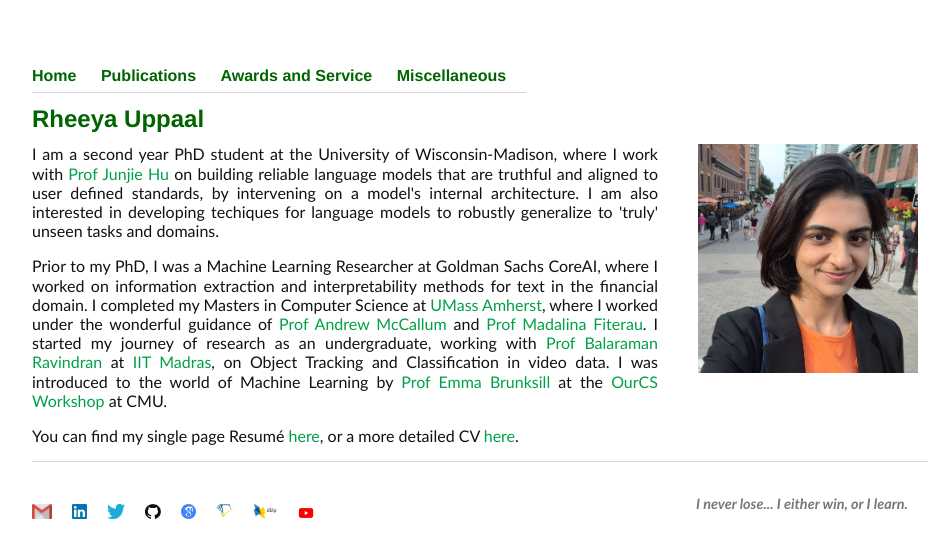
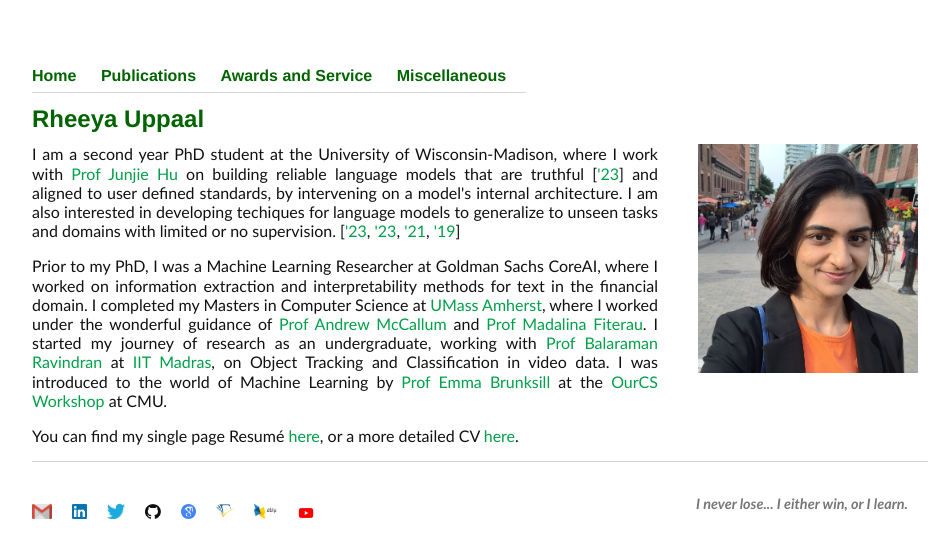
Before and after one commit to Uppaal/Uppaal.github.io, a Jekyll site: the page built from index.html, in a window 1280 px wide. Shown: the top 558 px of the page, without its empty margins (160-1109 px from the left). Built offline with Jekyll 4.4.1, drawn with Linux system fonts in a browser that asks for light colours.

Commit message:
Update index.html

```diff
--- a/index.html
+++ b/index.html
@@ -20,7 +20,7 @@ title: Rheeya Uppaal
 	<img src="images/R3.jpeg" alt="picture" class="inline" width="220"
 		 style="float:right; padding-top:0; padding-bottom: 10px; padding-left: 40px; padding-right: 10px">
 
-	<p>I am a second year PhD student at the University of Wisconsin-Madison, where I work with <a href="https://junjiehu.github.io/">Prof Junjie Hu</a> on building reliable language models that are truthful and aligned to user defined standards, by intervening on a model's internal architecture. I am also interested in developing techiques for language models to robustly generalize to 'truly' unseen tasks and domains.</p>
+	<p>I am a second year PhD student at the University of Wisconsin-Madison, where I work with <a href="https://junjiehu.github.io/">Prof Junjie Hu</a> on building reliable language models that are truthful [<a href="https://arxiv.org/abs/2305.13282">'23</a>] and aligned to user defined standards, by intervening on a model's internal architecture. I am also interested in developing techiques for language models to generalize to unseen tasks and domains with limited or no supervision. [<a href="https://openreview.net/forum?id=N3McQJRxKA">'23</a>, <a href="https://openreview.net/forum?id=HSBV4cCheG">'23</a>, <a href="https://arxiv.org/abs/2103.00751">'21</a>, <a href="https://arxiv.org/abs/1909.06718">'19</a>]</p>
 
 <!-- 		building language models that are robust and reliable under distribution shift. Specifically, my primary area of interest lies in developing algorithms for adapting models to domains with low supervision, in addition to enabling models to learn meaningful representations aligned with human understanding.</p> -->
 
```
